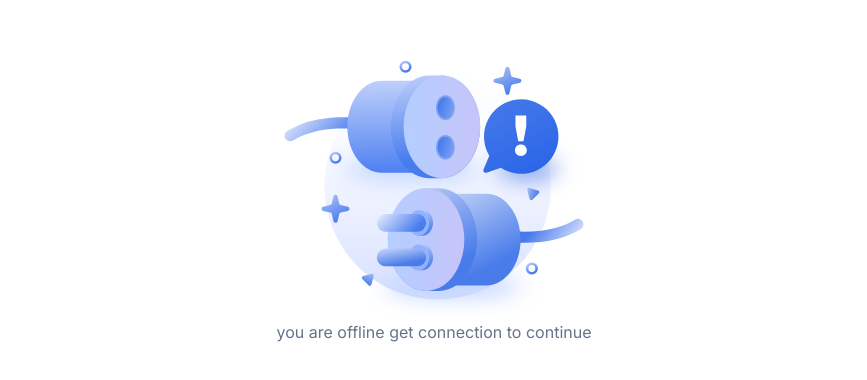
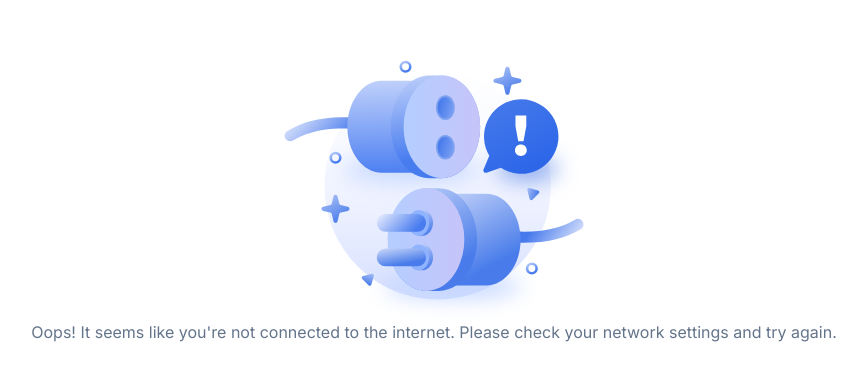
Before and after one commit to Morten010/fitify, a Next.js app: page /offline in a window 1280 px wide. Shown: the part 164-544 px from the top of the page, without its empty margins (206-1073 px from the left). Built offline with nearby package versions, Linux system fonts and the light colour scheme.

Commit message:
changed styling

```diff
--- a/src/app/not-found.tsx
+++ b/src/app/not-found.tsx
@@ -15,7 +15,7 @@ export default function offline() {
       className='mx-auto'
       />
       <h1
-      className='text-center class text-muted-foreground'
+      className='text-center class text-muted-foreground mt-2'
       >
         page not found
       </h1>
--- a/src/app/offline/page.tsx
+++ b/src/app/offline/page.tsx
@@ -1,12 +1,7 @@
-import { Button } from '@/src/components/ui/button'
 import Image from 'next/image'
 import React from 'react'
 
 export default function offline() {
-
-  const handleRefresh = () => {
-
-  }
 
   return (
     <div
@@ -22,7 +17,7 @@ export default function offline() {
       <h1
       className='text-center class text-muted-foreground'
       >
-        you are offline get connection to continue
+        Oops! It seems like you're not connected to the internet. Please check your network settings and try again.
       </h1>
     </div>
   )
```
